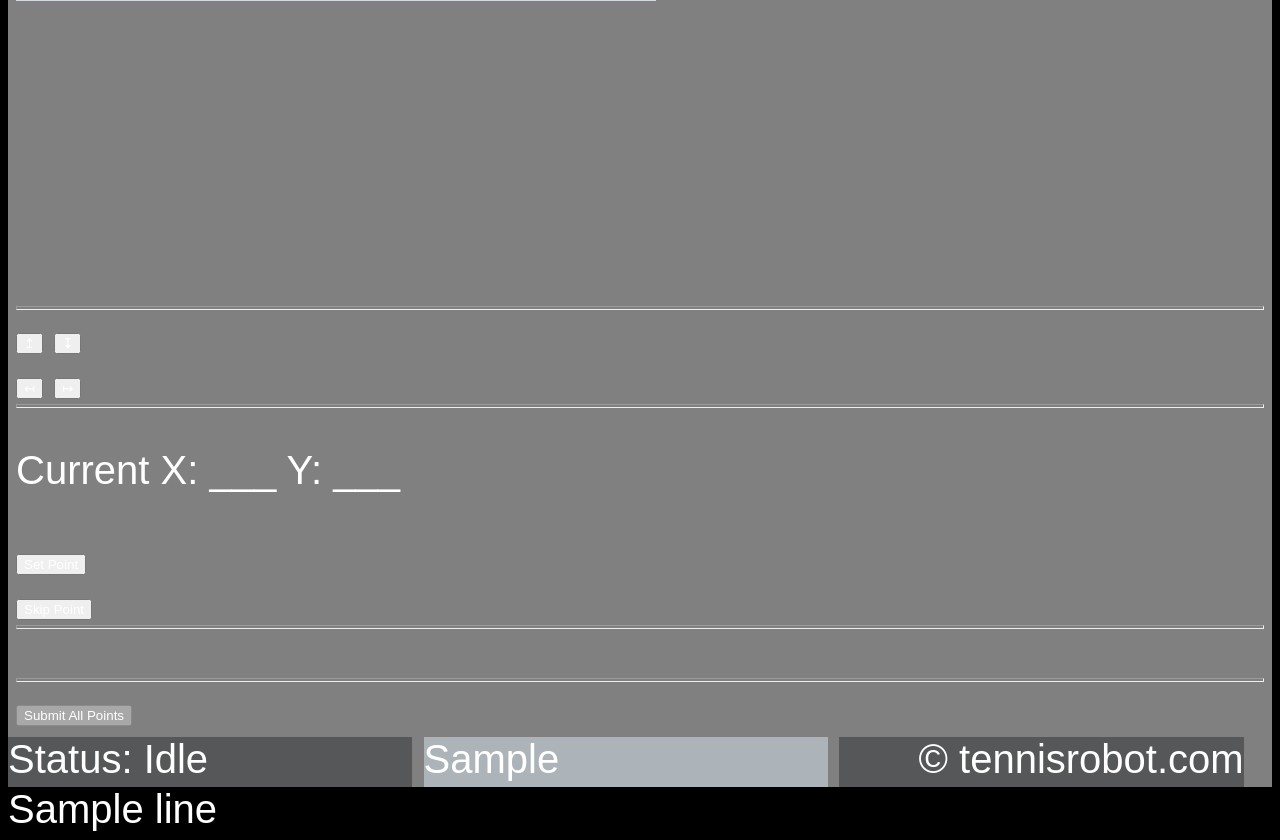
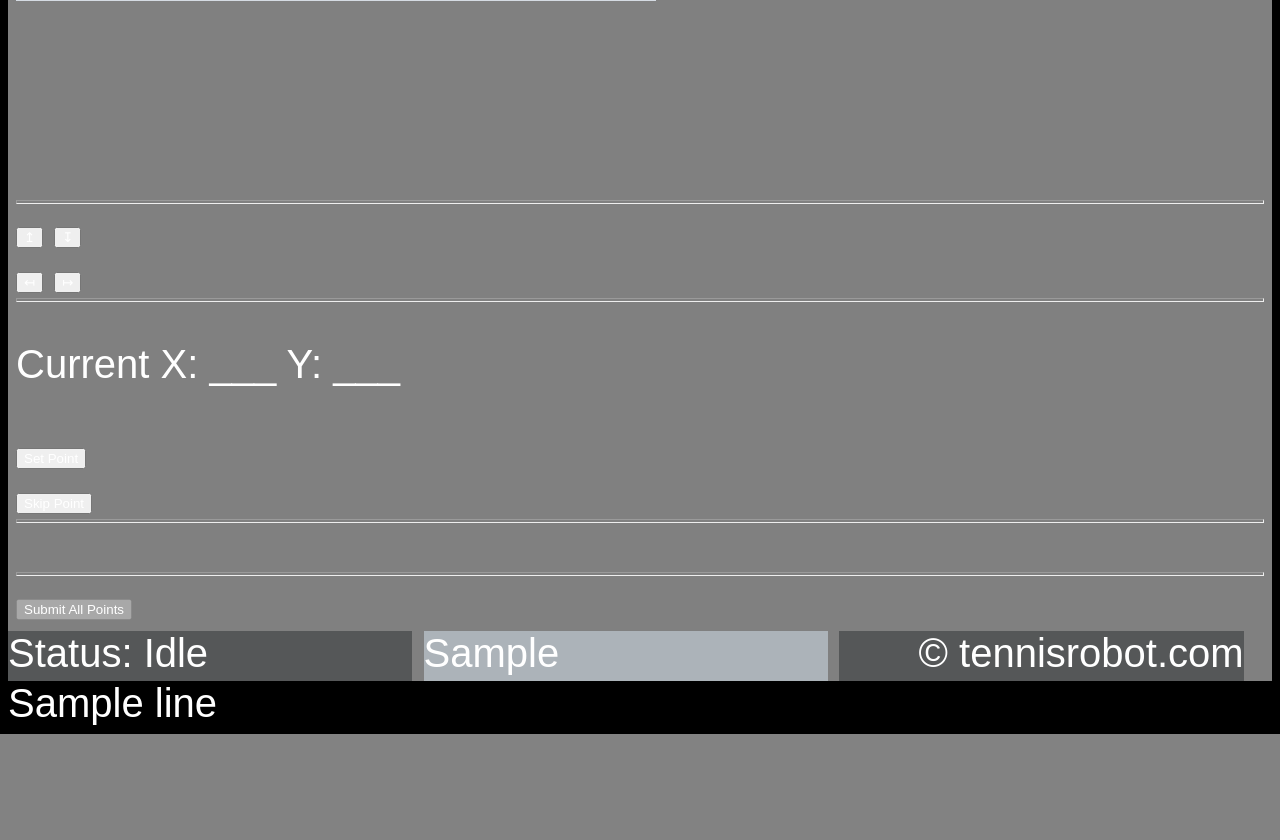
Before and after one commit to davidcjordan/ui-webserver, a Python web app: template app/templates/layouts/cam_calib.html in a window 1280 px wide. Shown: the part 550-1390 px from the top of the page. After the commit the page ends 1284 px from the top, so only its background shows below. Run offline with Jinja, Linux system fonts and the light colour scheme; the template is opened without the code that fills it: most values are stand-ins (such as "Sample title", 1, 10 or a date in 2020); grey boxes marked "Sample" are stand-in pictures; a map, chart or similar area stays blank.

Commit message:
set zoomed canvas size in js intead of html (same as non-zoomed)

```diff
--- a/app/static/js/cam_calib.js
+++ b/app/static/js/cam_calib.js
@@ -58,15 +58,12 @@ function init() {
 
    if ( page_id.indexOf( "calib" ) > -1 ) {
       imageZoom("div_zoomed_8")
-      zoomed8Canvas = document.getElementById("canvas_id_zoomed_8");
-      zoomed8Context = zoomed8Canvas.getContext("2d");
       drawCursorInZoom8();
 
       coordinateArray = document.getElementById("court_coordinates").elements;
       // console.log(coordinateArray)
       // the following is the output of the console log:
       // HTMLFormControlsCollection(15) [input#FBLX, input#FBLY, input#FBRX, input#FBRY, input#NSLX, input#NSLY, input#NSCX, input#NSCY, input#NSRX, input#NSRY, input#NBLX, input#NBLY, input#NBRX, input#NBRY, input#submitButton, FBLX: input#FBLX, FBLY: input#FBLY, FBRX: input#FBRX, FBRY: input#FBRY, NSLX: input#NSLX, …]
-      console.log(coordinateArray)
       currentCoordinate = 0;
       setPointLabel();
    }
@@ -167,9 +164,15 @@ function imageZoom(targetDivID) {
    lensDivBorderTotalWidth = (parseInt(lensDivStyle.borderLeftWidth) || 0) * 2;
 
    zoomed8Div = document.getElementById(targetDivID);
+   zoomed8Div.setAttribute("style","width:256px; height:256px");
    zoomed8DivStyle = getComputedStyle(zoomed8Div);
    let zoomed8DivBorderTotalWidth = (parseInt(zoomed8DivStyle.borderLeftWidth) || 0) *2;
    // console.log("lensDivBorderTotalWidth: %d   zoomed8DivBorderTotalWidth: %d", lensDivBorderTotalWidth, zoomed8DivBorderTotalWidth);
+
+   zoomed8Canvas = document.getElementById("canvas_id_zoomed_8");
+   zoomed8Canvas.width = zoomed8Div.offsetWidth - zoomed8DivBorderTotalWidth;
+   zoomed8Canvas.height = zoomed8Div.offsetHeight - zoomed8DivBorderTotalWidth;
+   zoomed8Context = zoomed8Canvas.getContext("2d");
 
    // zoomRatio is the ratio of the zoomed8Div and the lens; since the lens is square, only calculate based on width
    zoomRatio = (zoomed8Div.offsetWidth - zoomed8DivBorderTotalWidth) / (lensDiv.offsetWidth - lensDivBorderTotalWidth);
@@ -260,8 +263,6 @@ function imageZoom(targetDivID) {
    document.getElementById(coordinateId).value = centerOfZoomed.y;
 
    goToNextPoint();
-   // console.dir(coordinateArray, {'maxArrayLength': null});
-
    drawCourtLines()
  }
 
@@ -367,6 +368,7 @@ function imageZoom(targetDivID) {
    // The divide by 16 is to get 1/2 the width/height, and then divide by 8, which is the amount the image is zoomed
    centerOfZoomed.x = background.left + (zoomed8Canvas.width/16);
    centerOfZoomed.y = background.top + (zoomed8Canvas.height/16);
+   console.log('background.left=', background.left, ' zoomed8Canvas.width=', zoomed8Canvas.width, ' centerOfZoomed.x=', centerOfZoomed.x);
    let current_x_y_element = document.getElementById('current_x_y');
    current_x_y_element.innerText = `Current X: ${centerOfZoomed.x} Y: ${centerOfZoomed.y}`;
  }
--- a/app/templates/layouts/cam_calib.html
+++ b/app/templates/layouts/cam_calib.html
@@ -8,7 +8,7 @@
     <canvas id="canvas_not_zoomed"></canvas>
   </div>
   <div id="div_zoomed_8" class="div_zoomed_8_class">
-    <canvas id="canvas_id_zoomed_8" width="256" height="256" ></canvas>
+    <canvas id="canvas_id_zoomed_8"></canvas>
   </div>
   <div class="calibration_controls">
     <div>
```
